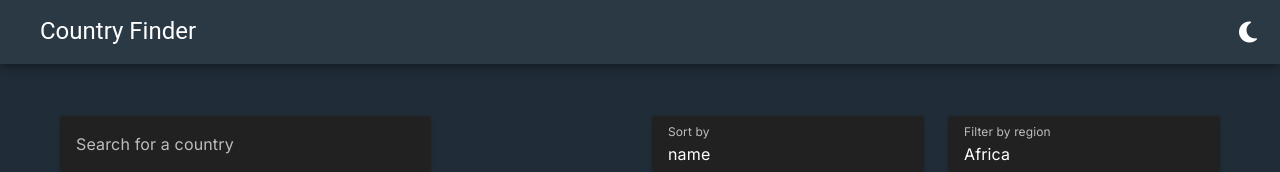
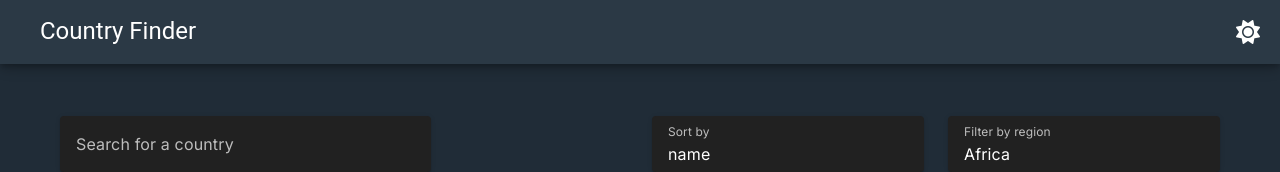
Before and after one commit to deepakkumardewani/country-finder, a Vue app: page / in a window 1280 px wide. Shown: the top 172 px of the page. Built offline with nearby package versions, Linux system fonts and the light colour scheme.

Commit message:
switch icons for theme mode

```diff
--- a/src/components/ThemeButton.vue
+++ b/src/components/ThemeButton.vue
@@ -3,8 +3,8 @@
     <v-btn icon @click="toggleTheme">
       <v-icon>{{
         theme.global.name.value === "dark"
-          ? "fa-solid fa-moon"
-          : "fa-solid fa-sun"
+          ? "fa-solid fa-sun"
+          : "fa-solid fa-moon"
       }}</v-icon>
     </v-btn>
   </div>
```
